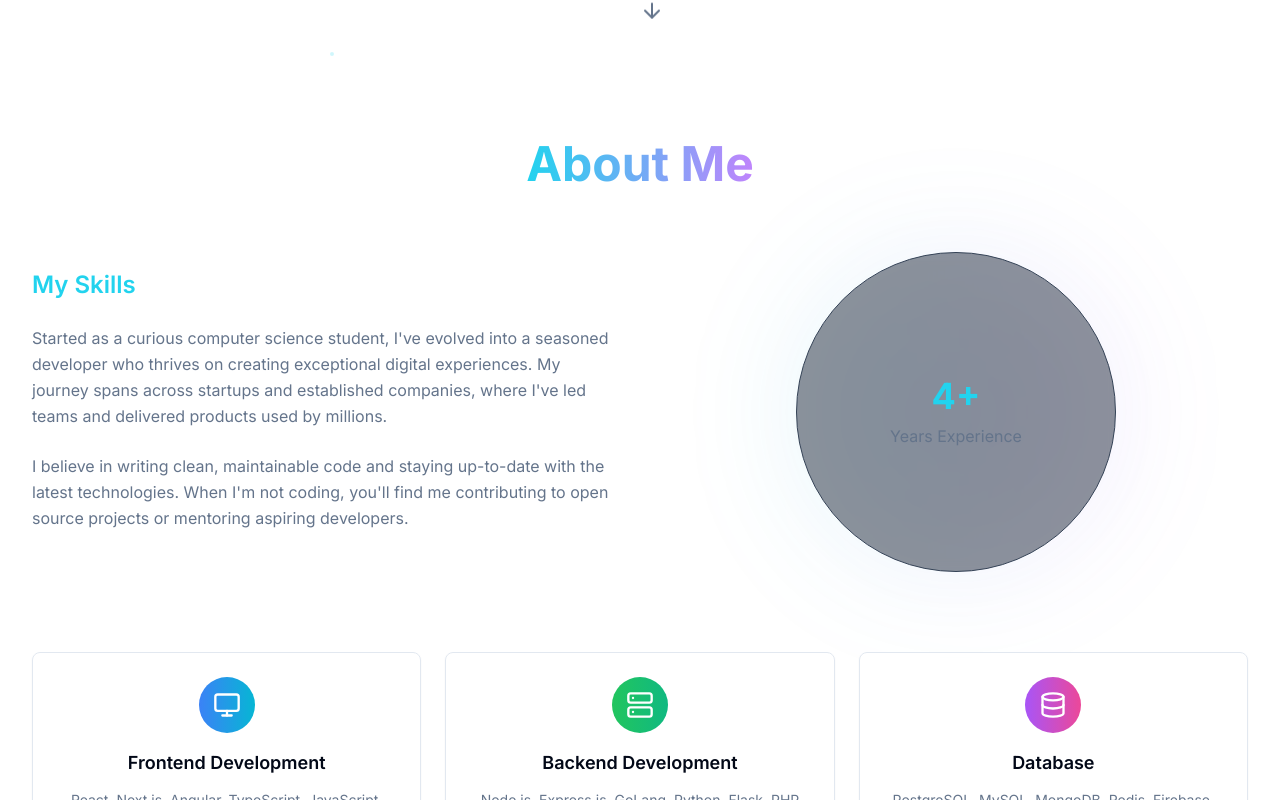
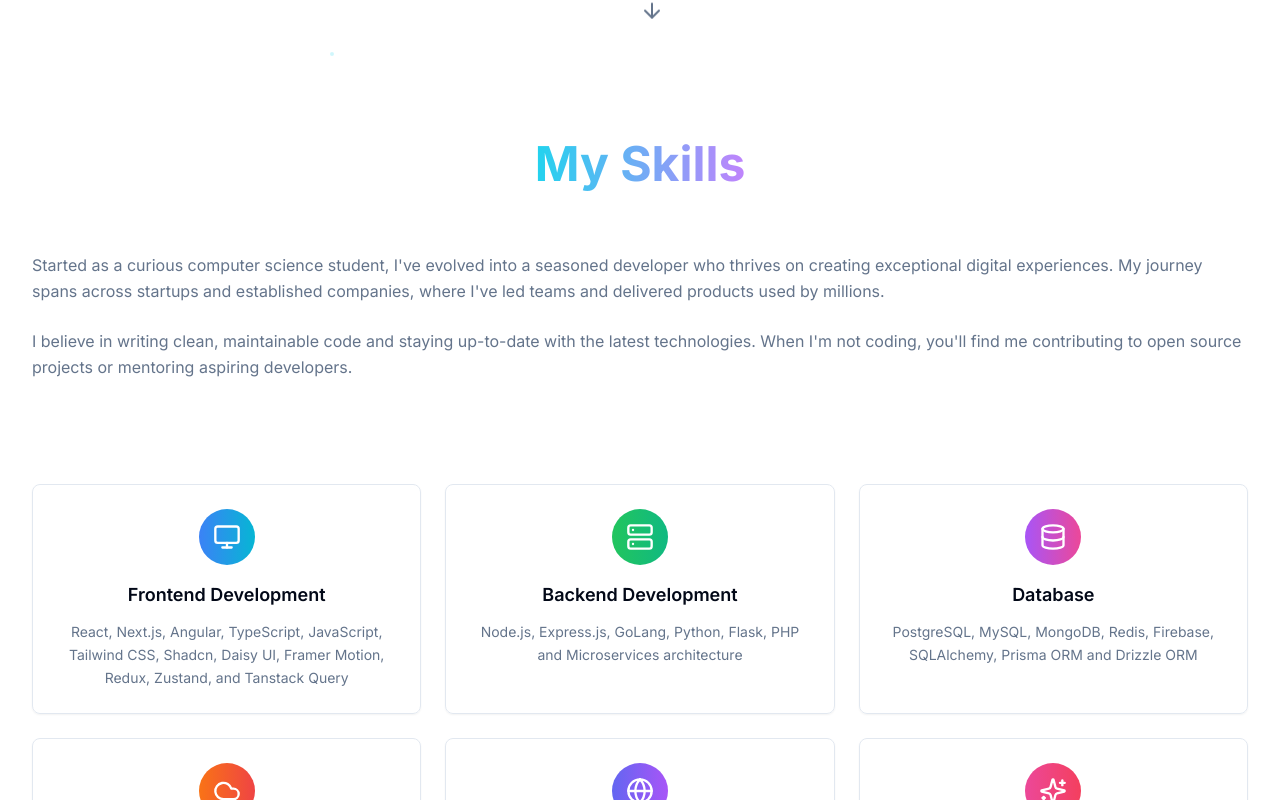
Before and after one commit to EvanHuang7/portfolio-app, a Next.js app: page / in a window 1280 px wide. Shown: the part 740-1540 px from the top of the page. Built offline with nearby package versions, Linux system fonts and the light colour scheme.

Commit message:
change about section to skills seection

```diff
--- a/app/page.tsx
+++ b/app/page.tsx
@@ -1,7 +1,7 @@
 "use client";
 
 import Hero from "@/components/Hero";
-import About from "@/components/About";
+import Skills from "@/components/Skills";
 import Projects from "@/components/Projects";
 import Experience from "@/components/Experience";
 import Contact from "@/components/Contact";
@@ -14,7 +14,7 @@ export default function Home() {
       <div className="relative z-10">
         <Navbar />
         <Hero />
-        <About />
+        <Skills />
         <Projects />
         <Experience />
         <Contact />
--- a/components/Hero.tsx
+++ b/components/Hero.tsx
@@ -41,8 +41,8 @@ const Hero = () => {
     return () => clearTimeout(timer);
   }, [text, isDeleting, loopNum, typingSpeed, words]);
 
-  const scrollToAbout = () => {
-    const element = document.getElementById("about");
+  const scrollToSkills = () => {
+    const element = document.getElementById("skills");
     element?.scrollIntoView({ behavior: "smooth" });
   };
 
@@ -156,7 +156,7 @@ const Hero = () => {
       </div>
 
       <button
-        onClick={scrollToAbout}
+        onClick={scrollToSkills}
         className="absolute bottom-8 left-1/2 transform -translate-x-1/2 text-muted-foreground hover:text-cyan-400 transition-colors duration-1000 animate-bounce"
       >
         <ArrowDown size={24} />
--- a/components/Navbar.tsx
+++ b/components/Navbar.tsx
@@ -12,7 +12,7 @@ const Navbar = () => {
 
   const navItems = [
     { id: 'hero', label: 'Home' },
-    { id: 'about', label: 'About' },
+    { id: 'skills', label: 'Skills' },
     { id: 'projects', label: 'Projects' },
     { id: 'experience', label: 'Experience' },
     { id: 'contact', label: 'Contact' }
--- a/components/About.tsx
+++ b/components/Skills.tsx
@@ -11,19 +11,8 @@ import {
 } from "lucide-react";
 import { Card, CardContent } from "@/components/ui/card";
 
-const About = () => {
+const Skills = () => {
   const [hoveredSkill, setHoveredSkill] = useState<number | null>(null);
-
-  const techs = [
-    "React",
-    "Node.js",
-    "GoLang",
-    "Python",
-    "TypeScript",
-    "GCP",
-    "AWS",
-    "Docker",
-  ];
 
   const skills = [
     {
@@ -71,22 +60,19 @@ const About = () => {
   ];
 
   return (
-    <section id="about" className="py-20 relative bg-background">
+    <section id="skills" className="py-20 relative bg-background">
       <div className="max-w-7xl mx-auto px-4 sm:px-6 lg:px-8">
         <div className="text-center mb-16">
           <h2 className="text-4xl sm:text-5xl font-bold mb-6">
             <span className="bg-gradient-to-r from-cyan-400 to-purple-400 bg-clip-text text-transparent">
-              About Me
+              My Skills
             </span>
           </h2>
         </div>
 
-        {/* TODO: Change this section to skill by remove the sentences, badges and experience images? */}
-        <div className="grid lg:grid-cols-2 gap-12 items-center mb-20">
+        {/* TODO: Change this section to skill by remove the sentences? */}
+        <div className="grid gap-12 items-center mb-20">
           <div>
-            <h3 className="text-2xl font-semibold mb-6 text-cyan-400">
-              My Skills
-            </h3>
             <p className="text-muted-foreground mb-6 leading-relaxed">
               Started as a curious computer science student, I&apos;ve evolved
               into a seasoned developer who thrives on creating exceptional
@@ -100,31 +86,6 @@ const About = () => {
               you&apos;ll find me contributing to open source projects or
               mentoring aspiring developers.
             </p>
-
-            {/* <div className="flex flex-wrap gap-2">
-              {techs.map((tech) => (
-                <span
-                  key={tech}
-                  className="px-3 py-1 bg-slate-800 text-cyan-400 rounded-full text-sm border border-cyan-400/20"
-                >
-                  {tech}
-                </span>
-              ))}
-            </div> */}
-          </div>
-
-          <div className="relative">
-            <div className="w-80 h-80 mx-auto relative">
-              <div className="absolute inset-0 bg-gradient-to-r from-cyan-500/20 to-purple-500/20 rounded-full blur-3xl animate-pulse" />
-              <div className="relative w-full h-full bg-slate-800/50 backdrop-blur-sm rounded-full border border-slate-700 flex items-center justify-center">
-                <div className="text-center">
-                  <div className="text-4xl font-bold text-cyan-400 mb-2">
-                    4+
-                  </div>
-                  <div className="text-muted-foreground">Years Experience</div>
-                </div>
-              </div>
-            </div>
           </div>
         </div>
 
@@ -160,4 +121,4 @@ const About = () => {
   );
 };
 
-export default About;
+export default Skills;
```
